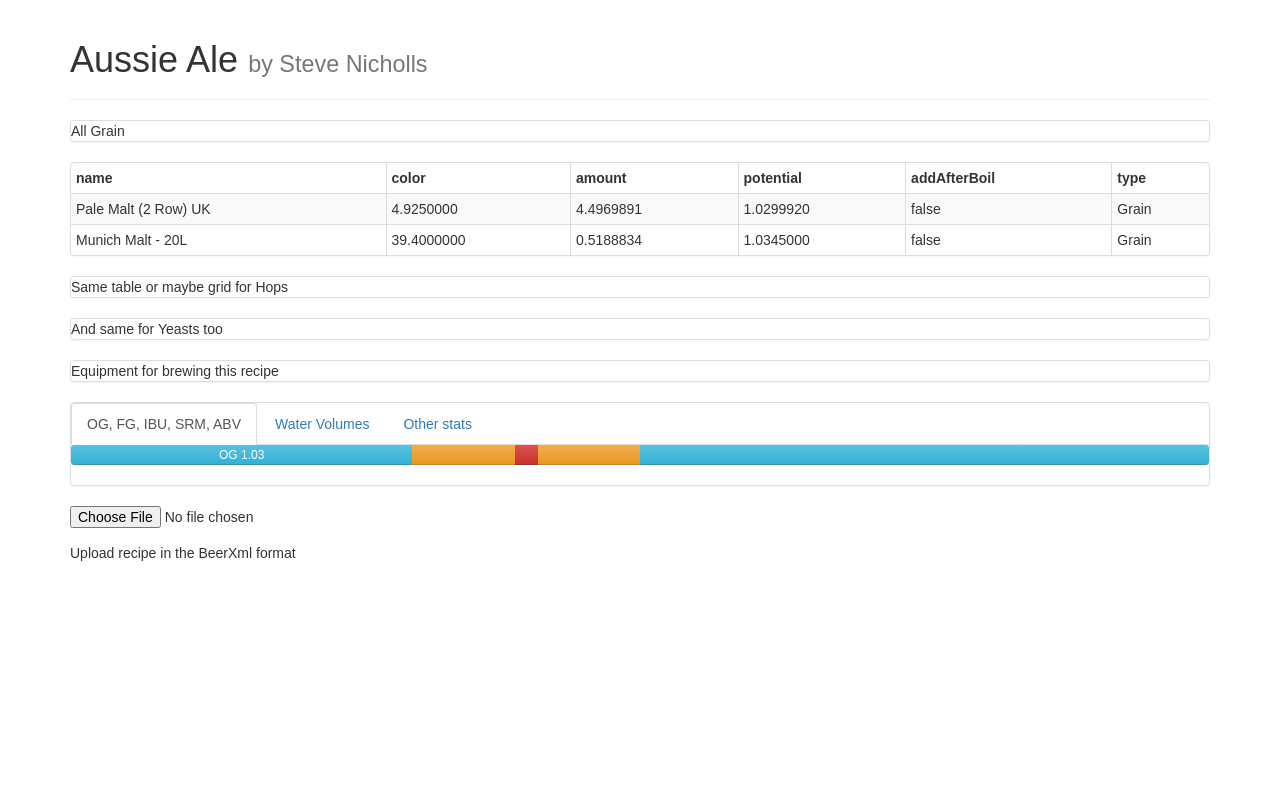
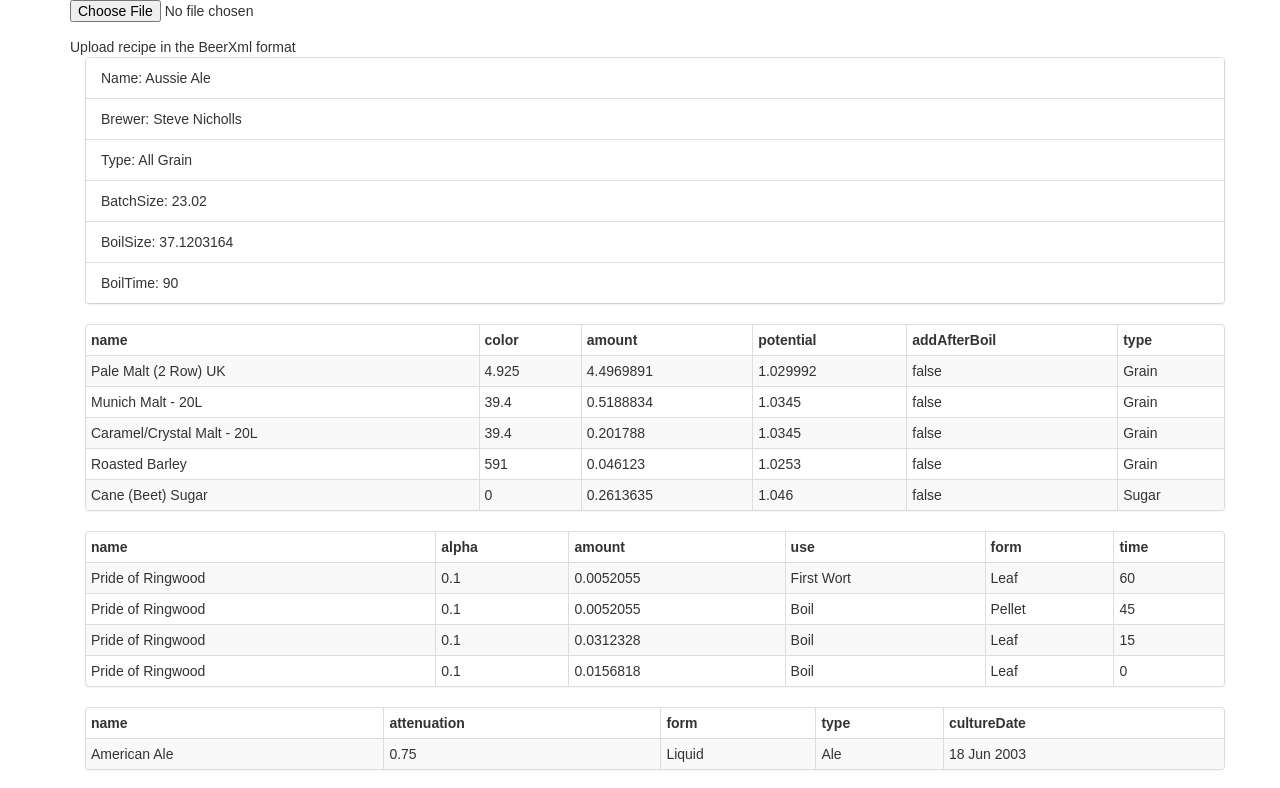
Before and after one commit to brewcomputer/brewcalc, a React (Create React App) app: page / in a window 1280 px wide. Shown: the top 788 px of the page. Built offline with nearby package versions, Linux system fonts and the light colour scheme.

Commit message:
next step in UI (load data from recipe object and template for loading from xml)

```diff
--- a/src/App.js
+++ b/src/App.js
@@ -1,11 +1,10 @@
 // @flow
 import React from 'react'
-import Recipe from './components/Recipe'
-import { recipe } from './lib/tests/data/AussieAle.js'
+import RecipeUploader from './components/RecipeUploader'
 
 const App = () => (
   <div className="App">
-    <Recipe recipe={recipe} />
+    <RecipeUploader />
   </div>
 )
 
--- a/src/components/Equipment.js
+++ b/src/components/Equipment.js
@@ -1,9 +1,20 @@
 import React from 'react'
-import { Panel } from 'react-bootstrap'
+import { Panel, ListGroup, ListGroupItem } from 'react-bootstrap'
 
-const Equipment = () => (
+const Equipment = ({ name, batchSize, boilSize, efficiency, evapRate, coolingLossPct, trubChillerLoss, lauterDeadspace, topUpKettle, BIAB }) => (
     <Panel header="Equipment">
-        Equipment for brewing this recipe
+        <ListGroup>
+            <ListGroupItem>Name: {name}</ListGroupItem>
+            <ListGroupItem>BatchSize: {batchSize}</ListGroupItem>
+            <ListGroupItem>BoilSize: {boilSize}</ListGroupItem>
+            <ListGroupItem>Efficiency: {efficiency}</ListGroupItem>
+            <ListGroupItem>EvapRate: {evapRate}</ListGroupItem>
+            <ListGroupItem>CoolingLossPct: {coolingLossPct}</ListGroupItem>
+            <ListGroupItem>TrubChillerLoss: {trubChillerLoss}</ListGroupItem>
+            <ListGroupItem>LauterDeadspace: {lauterDeadspace}</ListGroupItem>
+            <ListGroupItem>TopUpKettle: {topUpKettle}</ListGroupItem>
+            <ListGroupItem>BIAB: {BIAB.toString()}</ListGroupItem>
+        </ListGroup>
     </Panel>
 )
 
--- a/src/components/Fermentables.js
+++ b/src/components/Fermentables.js
@@ -1,7 +1,7 @@
 import React from 'react'
 import { Table, Panel } from 'react-bootstrap'
 
-const Fermentables = () => (
+const Fermentables = ({ fermentables }) => (
     <Panel header="Fermentables">
         <Table striped bordered condensed hover>
             <thead>
@@ -15,22 +15,16 @@ const Fermentables = () => (
                 </tr>
             </thead>
             <tbody>
-                <tr>
-                    <td>Pale Malt (2 Row) UK</td>
-                    <td>4.9250000</td>
-                    <td>4.4969891</td>
-                    <td>1.0299920</td>
-                    <td>false</td>
-                    <td>Grain</td>
-                </tr>
-                <tr>
-                    <td>Munich Malt - 20L</td>
-                    <td>39.4000000</td>
-                    <td>0.5188834</td>
-                    <td>1.0345000</td>
-                    <td>false</td>
-                    <td>Grain</td>
-                </tr>
+                {fermentables.map((i, index) => (
+                    <tr key={index}>
+                        <td>{i.name}</td>
+                        <td>{i.color}</td>
+                        <td>{i.amount}</td>
+                        <td>{i.potential}</td>
+                        <td>{i.addAfterBoil.toString()}</td>
+                        <td>{i.type}</td>
+                    </tr>
+                ))}
             </tbody>
         </Table>
     </Panel>
--- a/src/components/Hops.js
+++ b/src/components/Hops.js
@@ -1,8 +1,31 @@
 import React from 'react'
-import { Panel } from 'react-bootstrap'
-const Hops = () => (
+import { Panel, Table } from 'react-bootstrap'
+const Hops = ({ hops }) => (
     <Panel header="Hops">
-        Same table or maybe grid for Hops
+        <Table striped bordered condensed hover>
+            <thead>
+                <tr>
+                    <th>name</th>
+                    <th>alpha</th>
+                    <th>amount</th>
+                    <th>use</th>
+                    <th>form</th>
+                    <th>time</th>
+                </tr>
+            </thead>
+            <tbody>
+                {hops.map((i, index) => (
+                    <tr key={index}>
+                        <td>{i.name}</td>
+                        <td>{i.alpha}</td>
+                        <td>{i.amount}</td>
+                        <td>{i.use}</td>
+                        <td>{i.form}</td>
+                        <td>{i.time}</td>
+                    </tr>
+                ))}
+            </tbody>
+        </Table>
     </Panel>
 )
 
--- a/src/components/Recipe.js
+++ b/src/components/Recipe.js
@@ -5,25 +5,16 @@ import Hops from './Hops'
 import Yeasts from './Yeasts'
 import Equipment from './Equipment'
 import Stats from './Stats'
-import { Grid, PageHeader, FormControl, FormGroup } from 'react-bootstrap'
+import { Grid } from 'react-bootstrap'
 
-const Recipe = ({ recipe }) => (
+const Recipe = ({ recipe, equipment }) => (
     <Grid>
-        <PageHeader> {recipe.name} <small> by {recipe.brewer}</small></PageHeader>
         <RecipeSpecs {...recipe} />
-        <Fermentables />
-        <Hops />
-        <Yeasts />
-        <Equipment />
+        <Fermentables {...recipe} />
+        <Hops {...recipe} />
+        <Yeasts {...recipe} />
+        <Equipment {...equipment} />
         <Stats />
-        <FormGroup>
-            <FormControl
-                id="formControlsFile"
-                type="file"
-                label="File"
-            />
-        </FormGroup>
-        Upload recipe in the BeerXml format
     </Grid >
 )
 export default Recipe
--- a/src/components/RecipeSpecs.js
+++ b/src/components/RecipeSpecs.js
@@ -1,9 +1,16 @@
 import React from 'react'
-import { Panel } from 'react-bootstrap'
+import { Panel, ListGroup, ListGroupItem } from 'react-bootstrap'
 
-const RecipeSpecs = ({ type, batchSize, boilSize, boilTime }) => (
+const RecipeSpecs = ({ name, brewer, type, batchSize, boilSize, boilTime }) => (
     <Panel header="Recipe Specs">
-        {type}
+        <ListGroup>
+            <ListGroupItem>Name: {name}</ListGroupItem>
+            <ListGroupItem>Brewer: {brewer}</ListGroupItem>
+            <ListGroupItem>Type: {type}</ListGroupItem>
+            <ListGroupItem>BatchSize: {batchSize}</ListGroupItem>
+            <ListGroupItem>BoilSize: {boilSize}</ListGroupItem>
+            <ListGroupItem>BoilTime: {boilTime}</ListGroupItem>
+        </ListGroup>
     </Panel>
 )
 export default RecipeSpecs
--- /dev/null
+++ b/src/components/RecipeUploader.js
@@ -0,0 +1,31 @@
+import React from 'react'
+import Recipe from './Recipe'
+import { Grid, FormControl, FormGroup } from 'react-bootstrap'
+import { importFromBeerXml } from '../lib/importFromBeerXml'
+
+import { recipe, equipment } from '../lib/tests/data/AussieAle.js'
+
+const RecipeUploader = () => (
+    <Grid>
+        <FormGroup>
+            <FormControl
+                id="formControlsFile"
+                type="file"
+                label="File"
+                onChange={(e) => {
+                    const reader = new FileReader()
+                    reader.readAsText(e.target.files[0])
+                    reader.onloadend = function () {
+                        console.log(importFromBeerXml(reader.result).recipe)
+                    }
+                }}
+            />
+        </FormGroup>
+        Upload recipe in the BeerXml format
+
+        {recipe !== undefined &&
+            <Recipe recipe={recipe} equipment={equipment} />
+        }
+    </Grid >
+)
+export default RecipeUploader
--- a/src/components/Yeasts.js
+++ b/src/components/Yeasts.js
@@ -1,9 +1,30 @@
 import React from 'react'
-import { Panel } from 'react-bootstrap'
+import { Panel, Table } from 'react-bootstrap'
 
-const Yeasts = () => (
+const Yeasts = ({ yeasts }) => (
     <Panel header="Yeasts">
-        And same for Yeasts too
+        <Table striped bordered condensed hover>
+            <thead>
+                <tr>
+                    <th>name</th>
+                    <th>attenuation</th>
+                    <th>form</th>
+                    <th>type</th>
+                    <th>cultureDate</th>
+                </tr>
+            </thead>
+            <tbody>
+                {yeasts.map((i, index) => (
+                    <tr key={index}>
+                        <td>{i.name}</td>
+                        <td>{i.attenuation}</td>
+                        <td>{i.form}</td>
+                        <td>{i.type}</td>
+                        <td>{i.cultureDate}</td>
+                    </tr>
+                ))}
+            </tbody>
+        </Table>
     </Panel>
 )
 export default Yeasts
```
Also changed, not shown: 1 other file (tests, documents, lock files or other folders).
